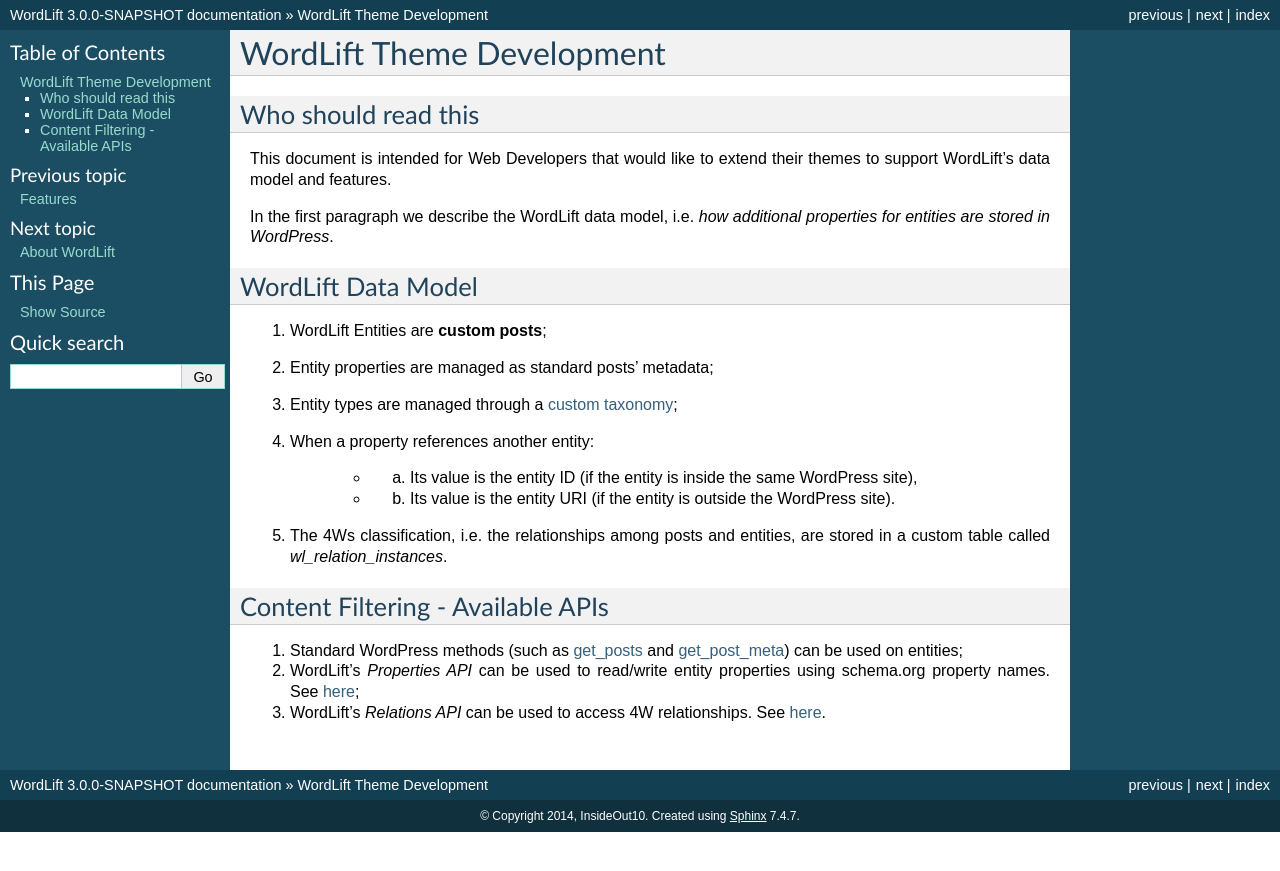
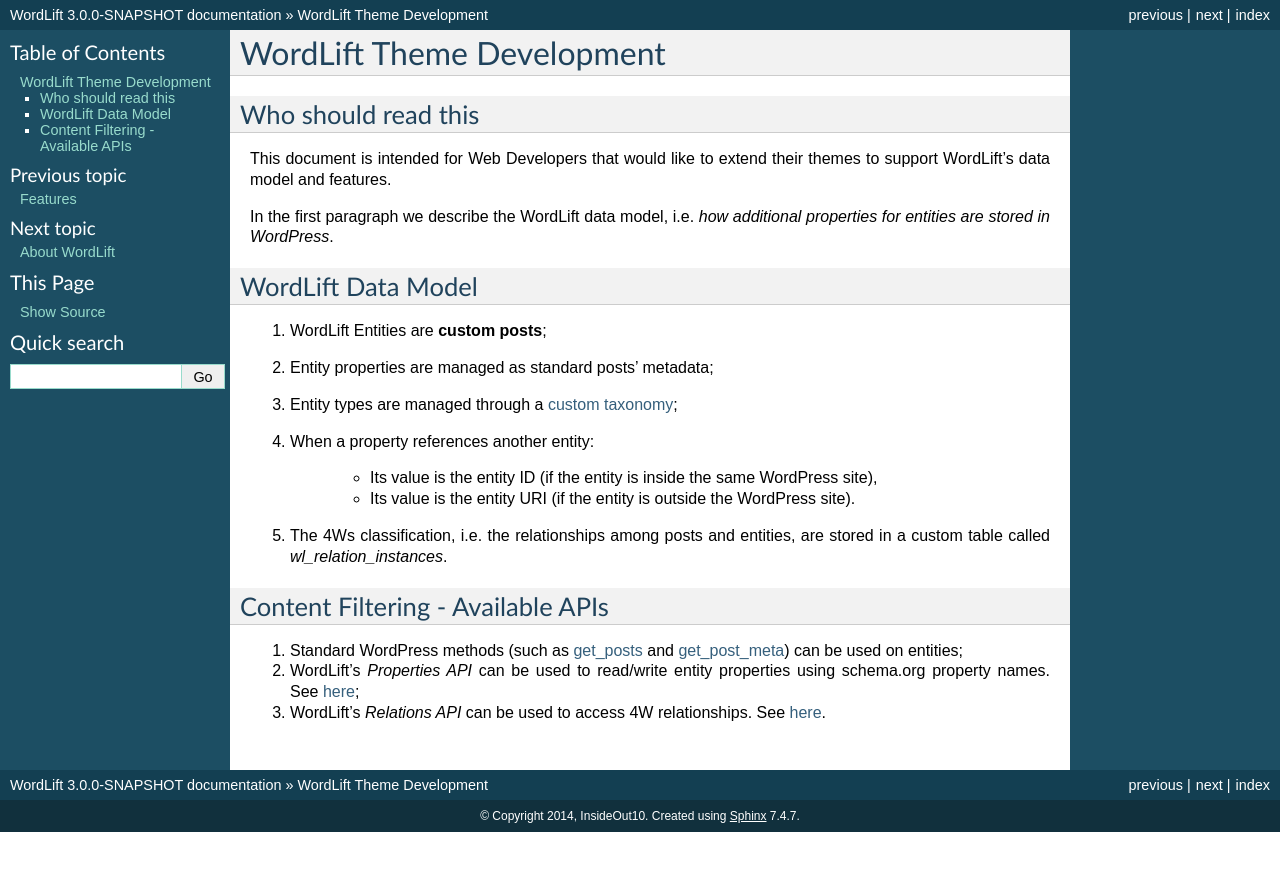
Before and after one commit to insideout10/wordlift-docs, a Sphinx documentation site: the page built from docs/wordlift-theme-development.rst, in a window 1280 px wide. Shown: the top 871 px of the page. Built offline with Sphinx 7.4.7, drawn with Linux system fonts in a browser that asks for light colours.

Commit message:
Improving the formatting

```diff
--- a/docs/wordlift-theme-development.rst
+++ b/docs/wordlift-theme-development.rst
@@ -16,8 +16,8 @@
 3. Entity types are managed through a `custom taxonomy <https://codex.wordpress.org/Taxonomies#Custom_Taxonomies>`_;
 4. When a property references another entity:
 
-	* a. Its value is the entity ID (if the entity is inside the same WordPress site),
-	* b. Its value is the entity URI (if the entity is outside the WordPress site).
+	* Its value is the entity ID (if the entity is inside the same WordPress site),
+	* Its value is the entity URI (if the entity is outside the WordPress site).
 
 5. The 4Ws classification, i.e. the relationships among posts and entities, are stored in a custom table called *wl_relation_instances*.
 
```
